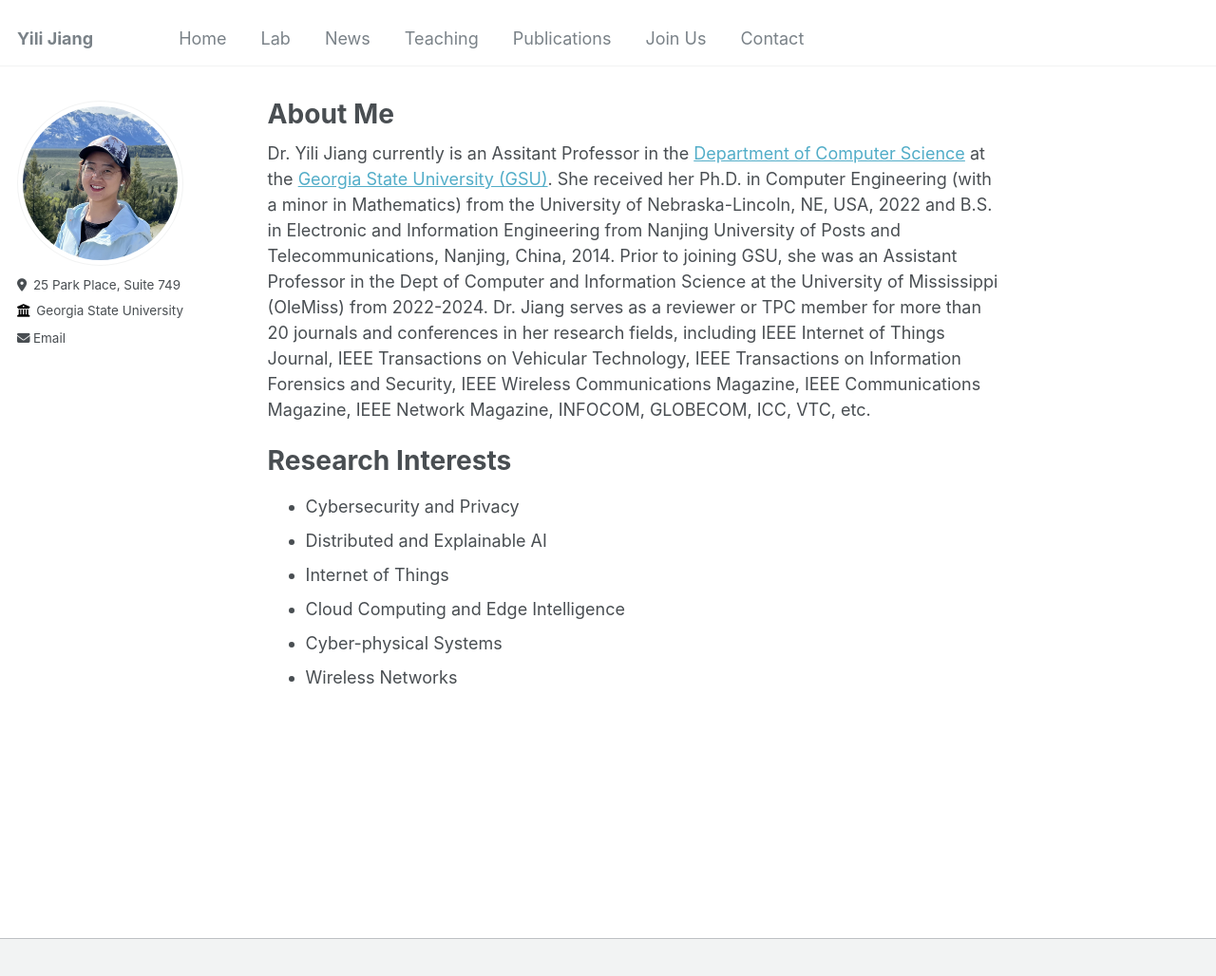
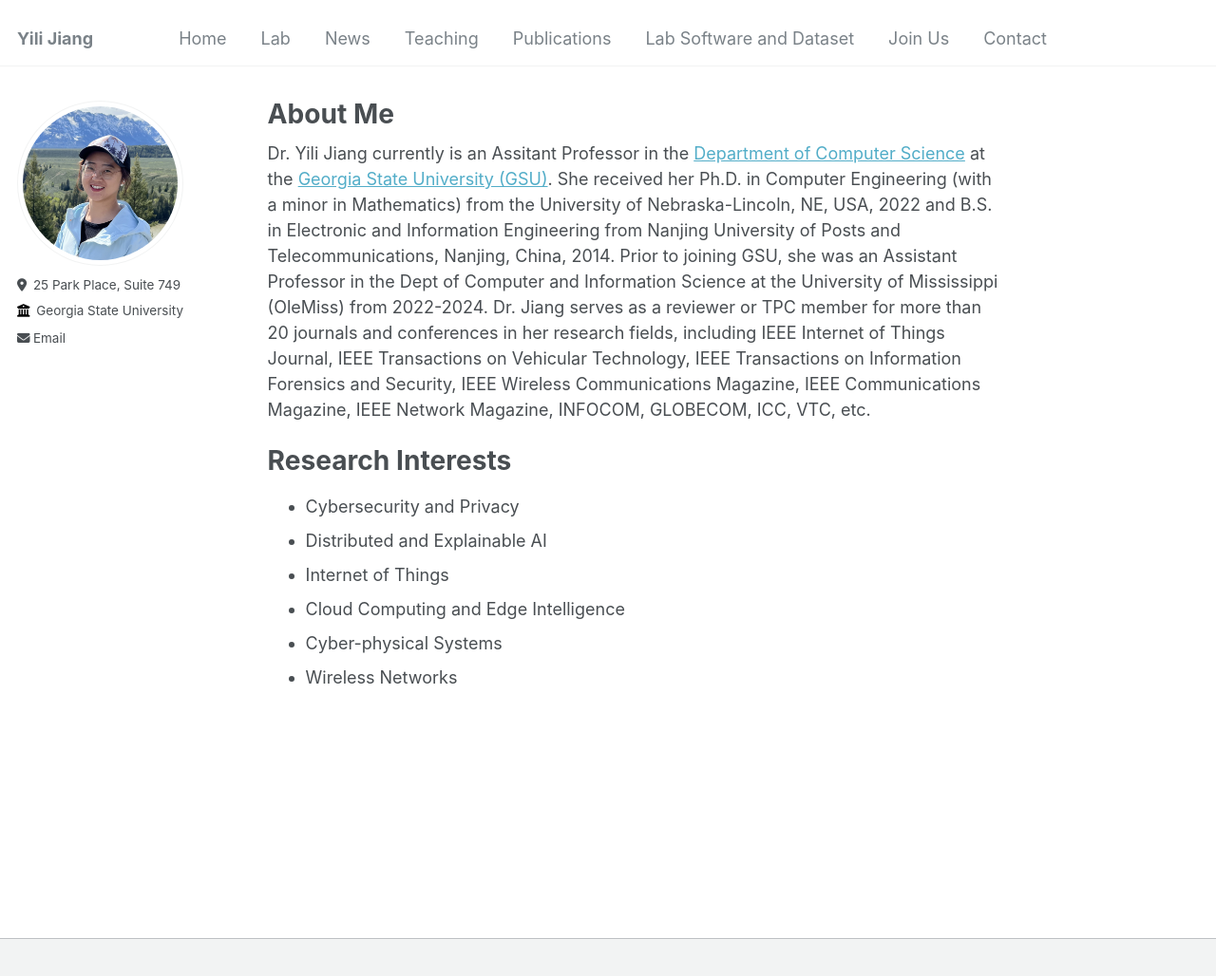
Before and after one commit to suhbrina-perry/suhbrina-perry.github.io, a Jekyll site: the page built from _pages/about.md, in a window 1280 px wide and 1061 px high. Shown: the top 1028 px of the window at 95% size. Built offline with Jekyll 4.4.1, drawn with Linux system fonts in a browser that asks for light colours.

Commit message:
Update navigation.yml

```diff
--- a/_data/navigation.yml
+++ b/_data/navigation.yml
@@ -17,8 +17,8 @@ main:
   - title: "Publications"
     url: /publications/
 
-  #- title: "Portfolio"
-  #  url: /portfolio/
+  - title: "Lab Software and Dataset"
+    url: /Lab Software and Dataset/
 
   #- title: "Blog Posts"
   #  url: /year-archive/
```
